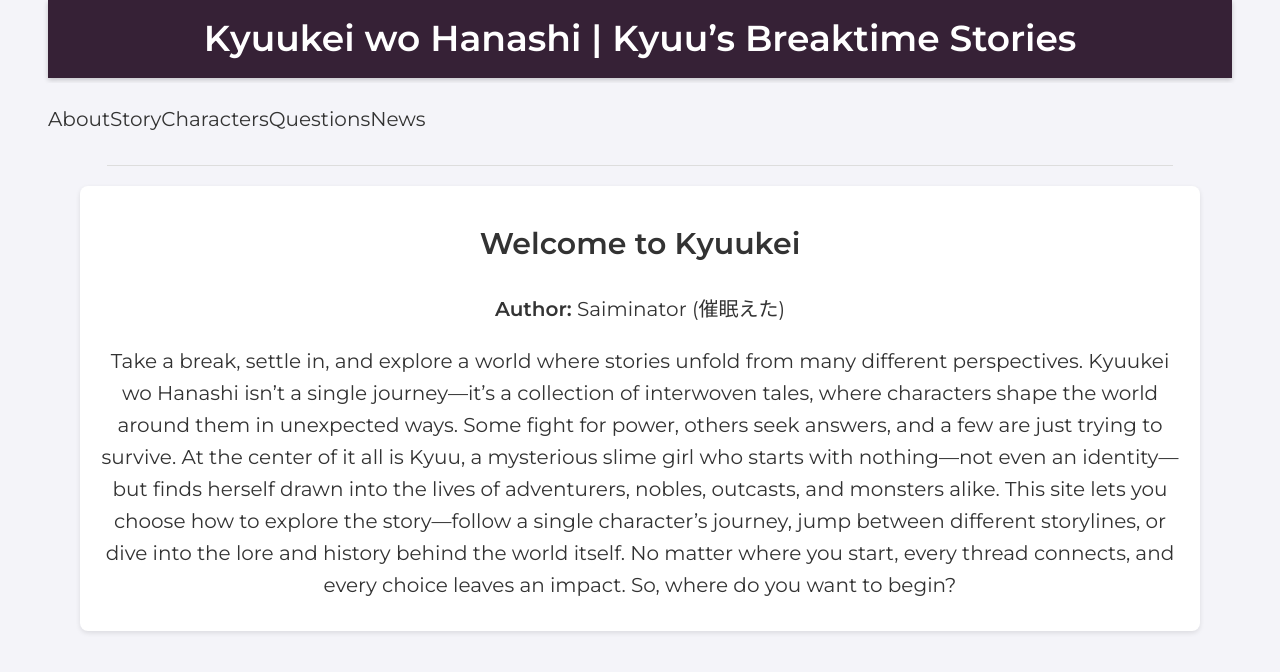
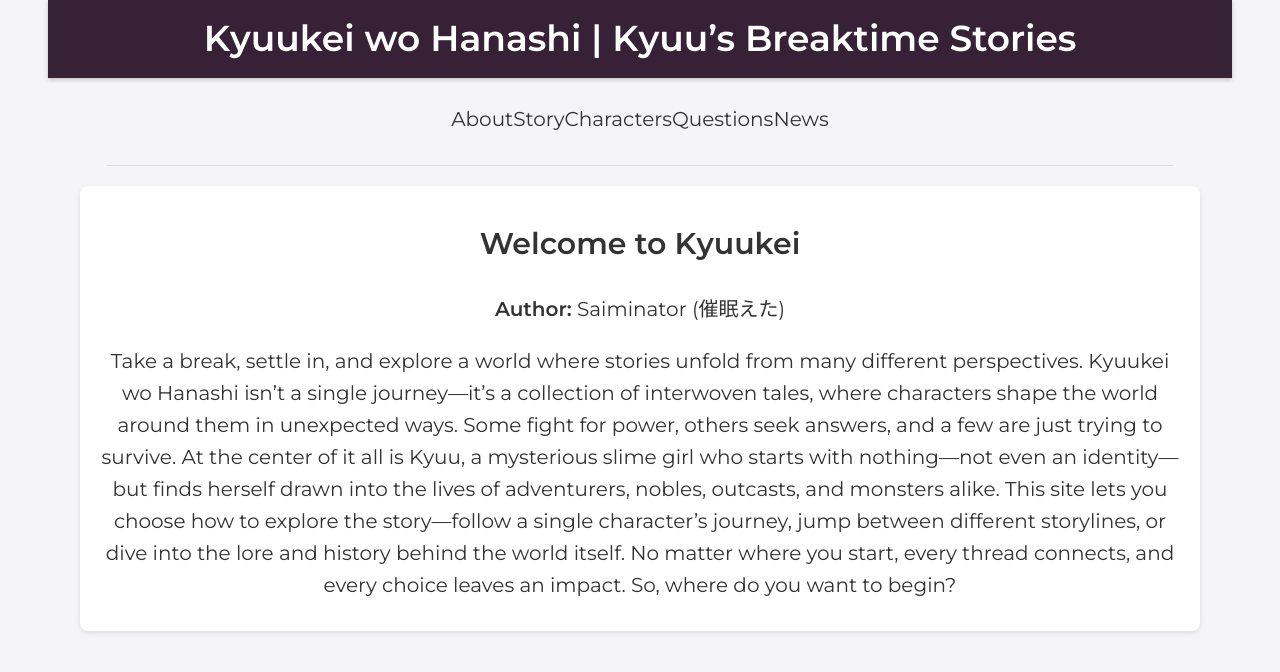
Before and after one commit to Saiminator/Kyuukei, a Jekyll site: the page built from index.html, in a window 1280 px wide. Shown: the top 672 px of the page. Built offline with Jekyll 4.4.1, drawn with Linux system fonts in a browser that asks for light colours.

Commit message:
Update style.css

```diff
--- a/css/style.css
+++ b/css/style.css
@@ -10,7 +10,7 @@
 body {
   margin: 0;
   font-family: 'Montserrat', sans-serif;
-  font-size: 150%;  /* You can later adjust this to use rem if desired */
+  font-size: 150%;
   background: #f4f4f9;
   color: #333;
   line-height: 1.6;
@@ -46,9 +46,9 @@
   position: relative;
 }
 
-/* Navigation toggle button (visible on mobile) */
+/* Mobile Navigation Toggle Button */
 #nav-toggle {
-  display: none; /* Hidden by default; shown in mobile media query */
+  display: none; /* Hidden on desktop; shown in mobile media query */
   background: #667eea;
   border: none;
   color: #fff;
@@ -57,9 +57,12 @@
   cursor: pointer;
 }
 
-nav ul {
+/* Navigation Menu */
+#nav-menu {
   list-style: none;
   display: inline-flex;
+  justify-content: center;
+  width: 100%;
   padding: 0;
   margin: 0;
 }
@@ -202,16 +205,31 @@
   max-width: 1120px;
   height: 70vh;
   margin: 0 auto;
-  overflow-y: auto;  /* now uses native vertical scrolling */
+  overflow-y: auto;  /* Use native vertical scrolling */
   border: 1px solid #eee;
   position: relative;
 }
 
+/* Default (desktop): 4 columns */
 #characterScrollContainer {
   display: grid;
   grid-template-columns: repeat(4, 1fr);
   gap: 20px;
   transform: translateY(0px);
+}
+
+/* Tablet: 3 columns */
+@media (max-width: 1023px) {
+  #characterScrollContainer {
+    grid-template-columns: repeat(3, 1fr);
+  }
+}
+
+/* Mobile: 2 columns */
+@media (max-width: 600px) {
+  #characterScrollContainer {
+    grid-template-columns: repeat(2, 1fr);
+  }
 }
 
 .character-item {
```
